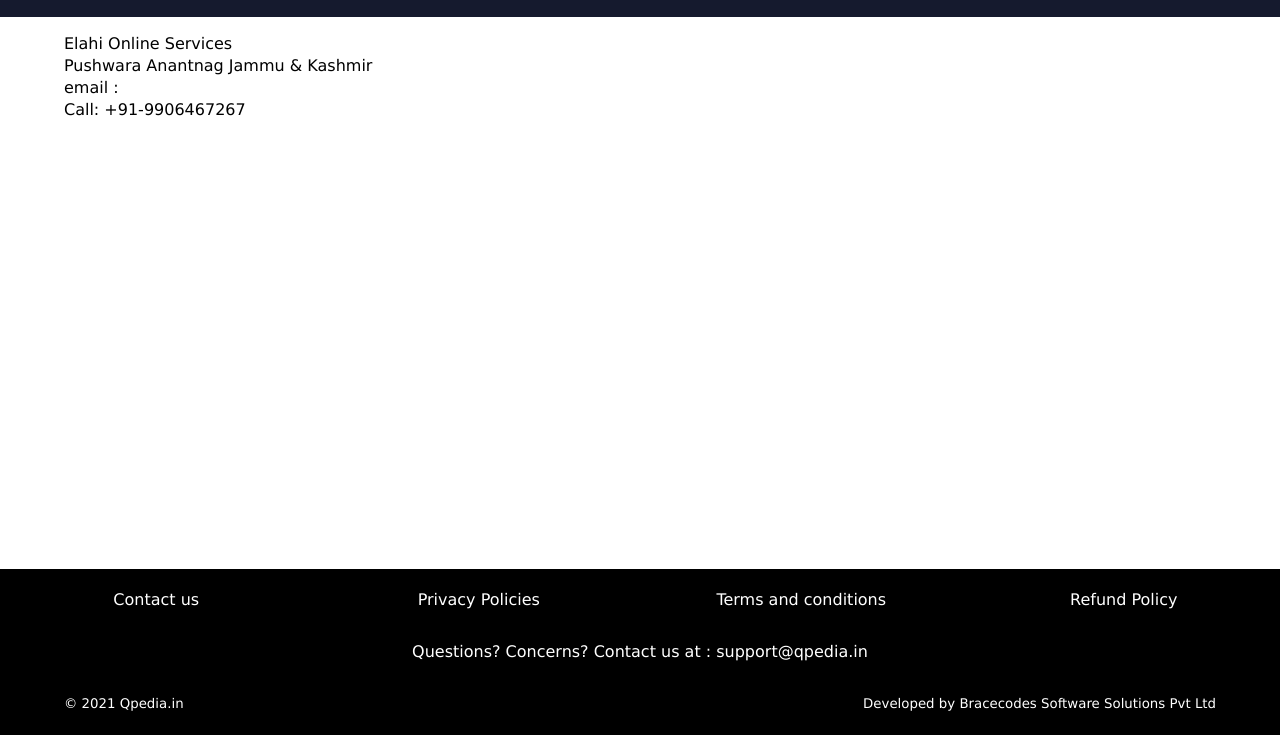
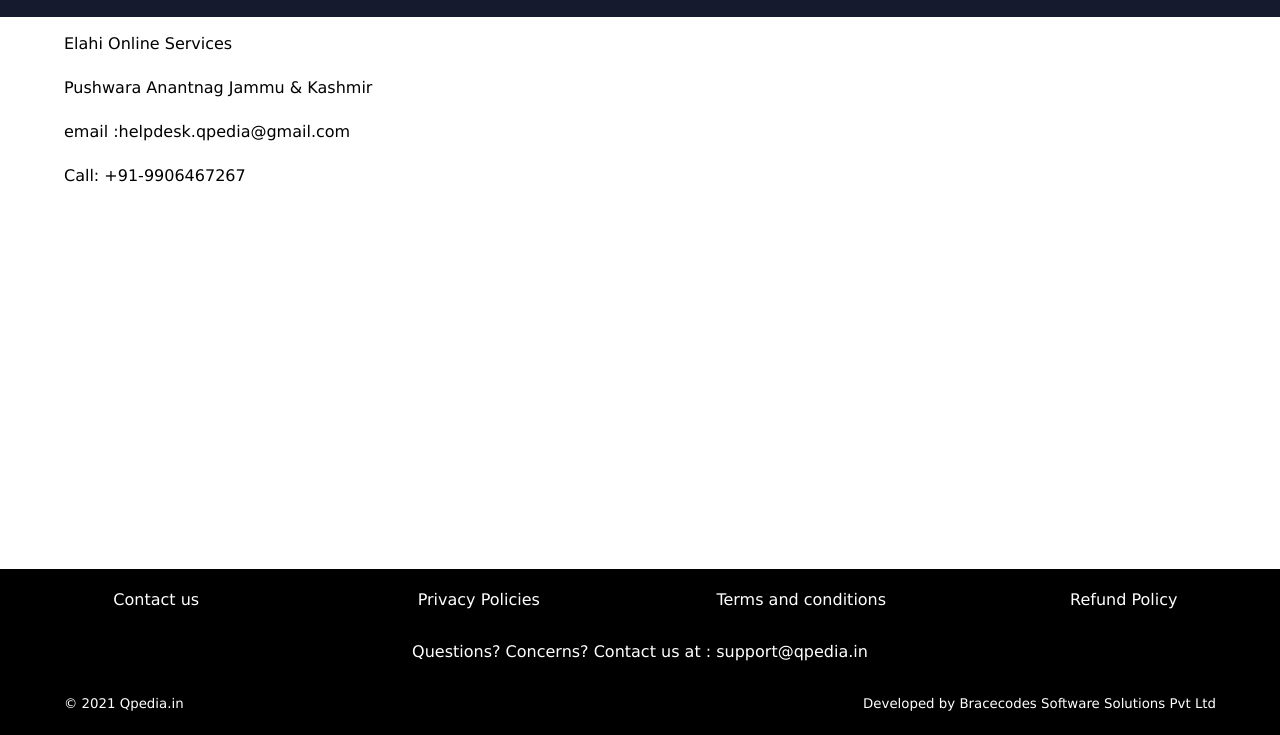
Before and after one commit to codewithraqib/interns, a plain HTML site: page ContactUs.html in a window 1280 px wide. Shown: the part 89-824 px from the top of the page. Drawn offline with Linux system fonts and the light colour scheme.

Commit message:
some more changes

```diff
--- a/ContactUs.html
+++ b/ContactUs.html
@@ -31,13 +31,18 @@
     <div class="other-page-body content-wrapper">
       <span>
         <p>Elahi Online Services</p>
+      </br>
         <p>Pushwara Anantnag Jammu & Kashmir</p>
+      </br>
+
         <p>
-          email :
-          <a href="mailto:helpdesk.qpedia@gmail.com"
+          email :helpdesk.qpedia@gmail.com
+          <!-- <a href="mailto:helpdesk.qpedia@gmail.com"
             >helpdesk.qpedia@gmail.com</a
-          >
+          > -->
         </p>
+      </br>
+
         <p>Call: +91-9906467267</p>
       </span>
     </div>
```
Also changed, not shown: RefundPolicy.html (+11 -0 lines).
